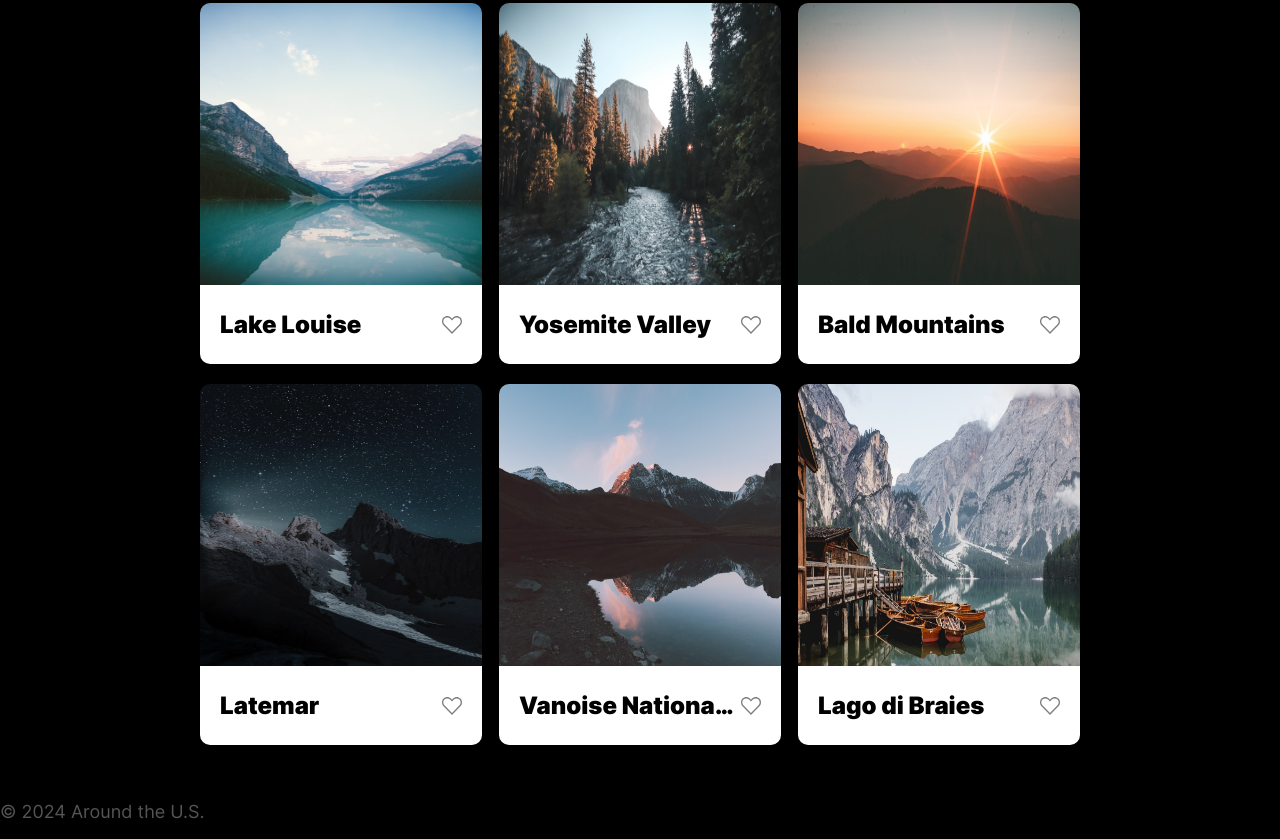
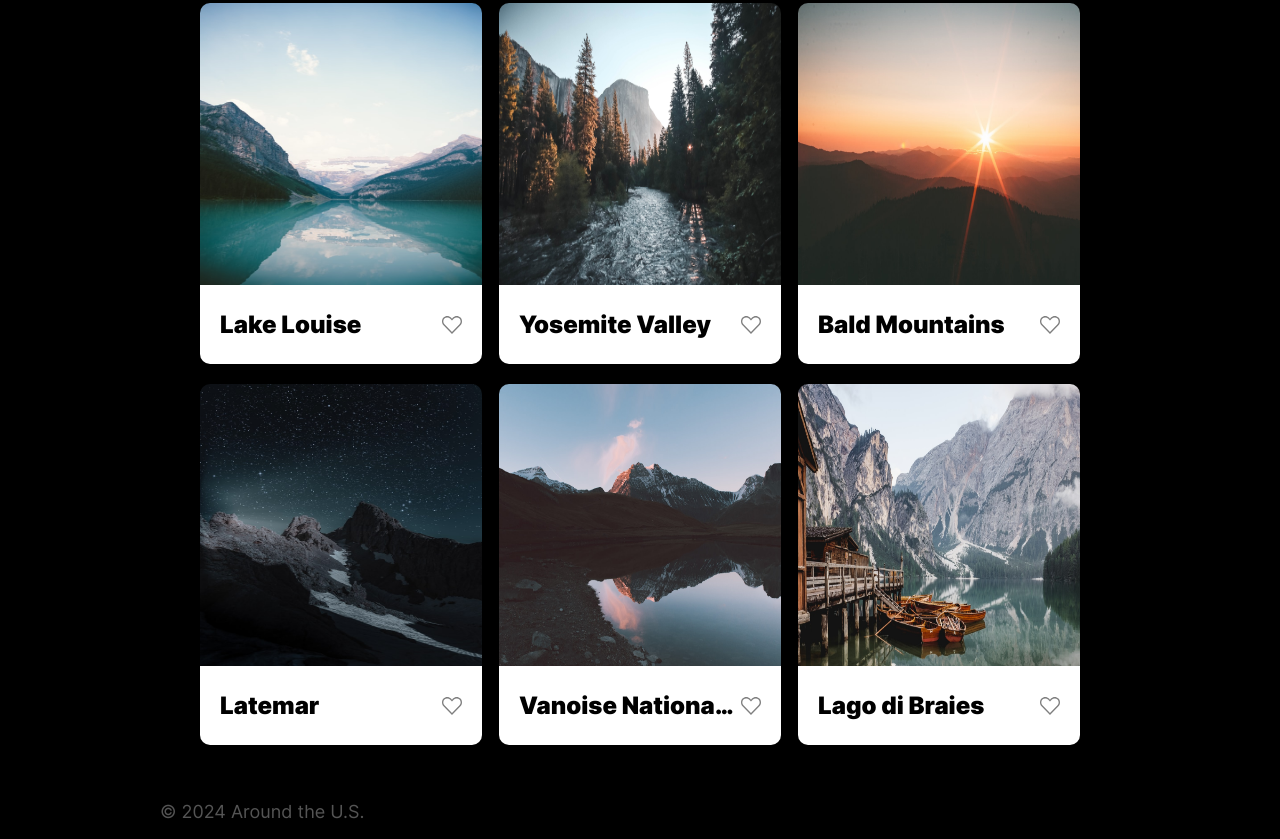
Before and after one commit to Kmiur3/se_project_aroundtheus, a plain HTML site: page index.html in a window 1280 px wide. Shown: the part 355-1194 px from the top of the page. Drawn offline with Linux system fonts and the light colour scheme.

Commit message:
Figured out Footer container

```diff
--- a/blocks/footer.css
+++ b/blocks/footer.css
@@ -6,7 +6,7 @@
   text-overflow: ellipsis;
   white-space: nowrap;
   overflow: hidden;
-  margin-top: auto;
+  margin-left: 160px;
 }
 
 .footer__copyright {
--- a/index.html
+++ b/index.html
@@ -136,7 +136,7 @@
           </ul>
         </section>
       </main>
-      <footer class="footer" style="width: 100%">
+      <footer class="footer">
         <p class="footer__copyright">&copy; 2024 Around the U.S.</p>
       </footer>
     </div>
```
